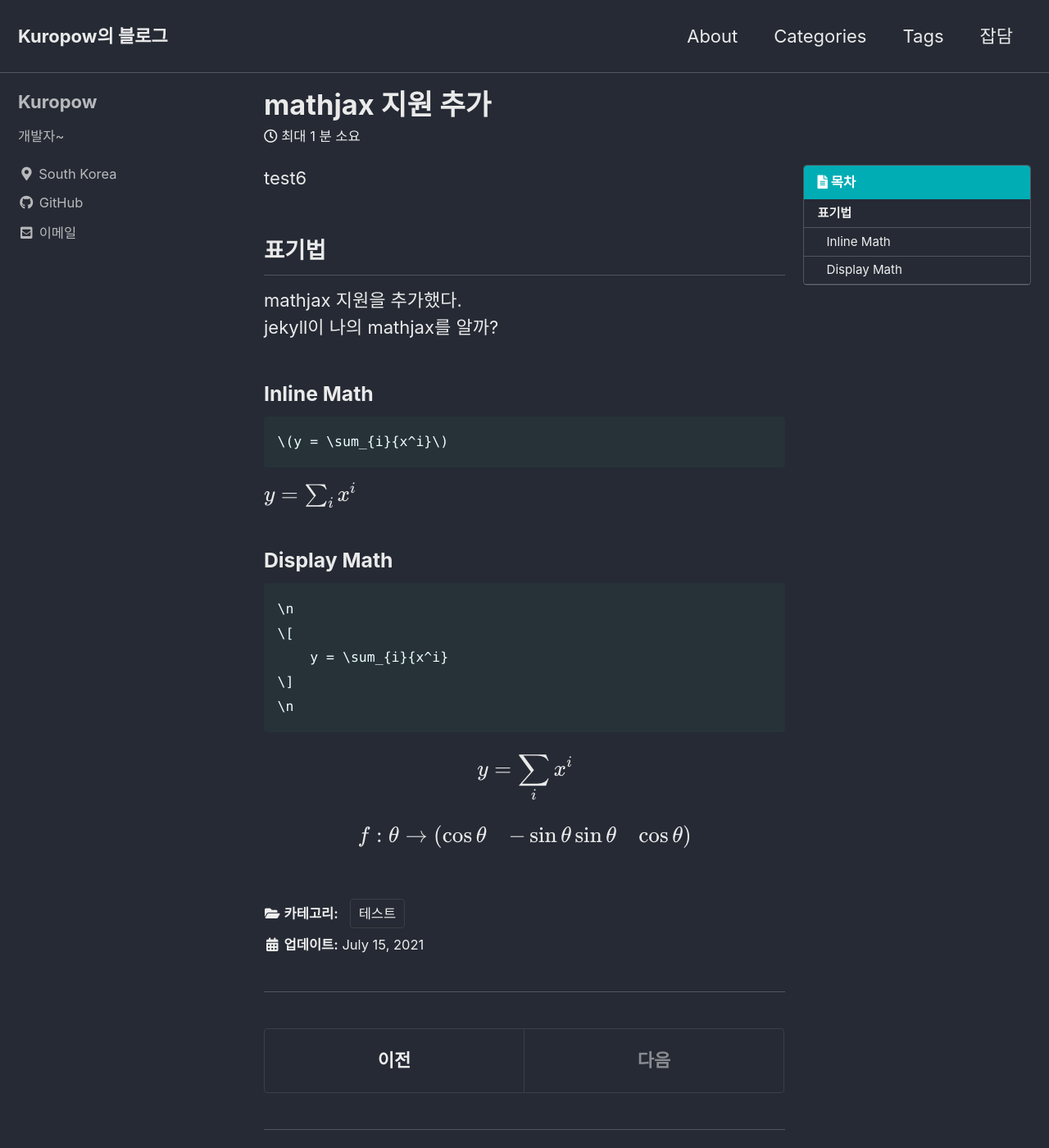
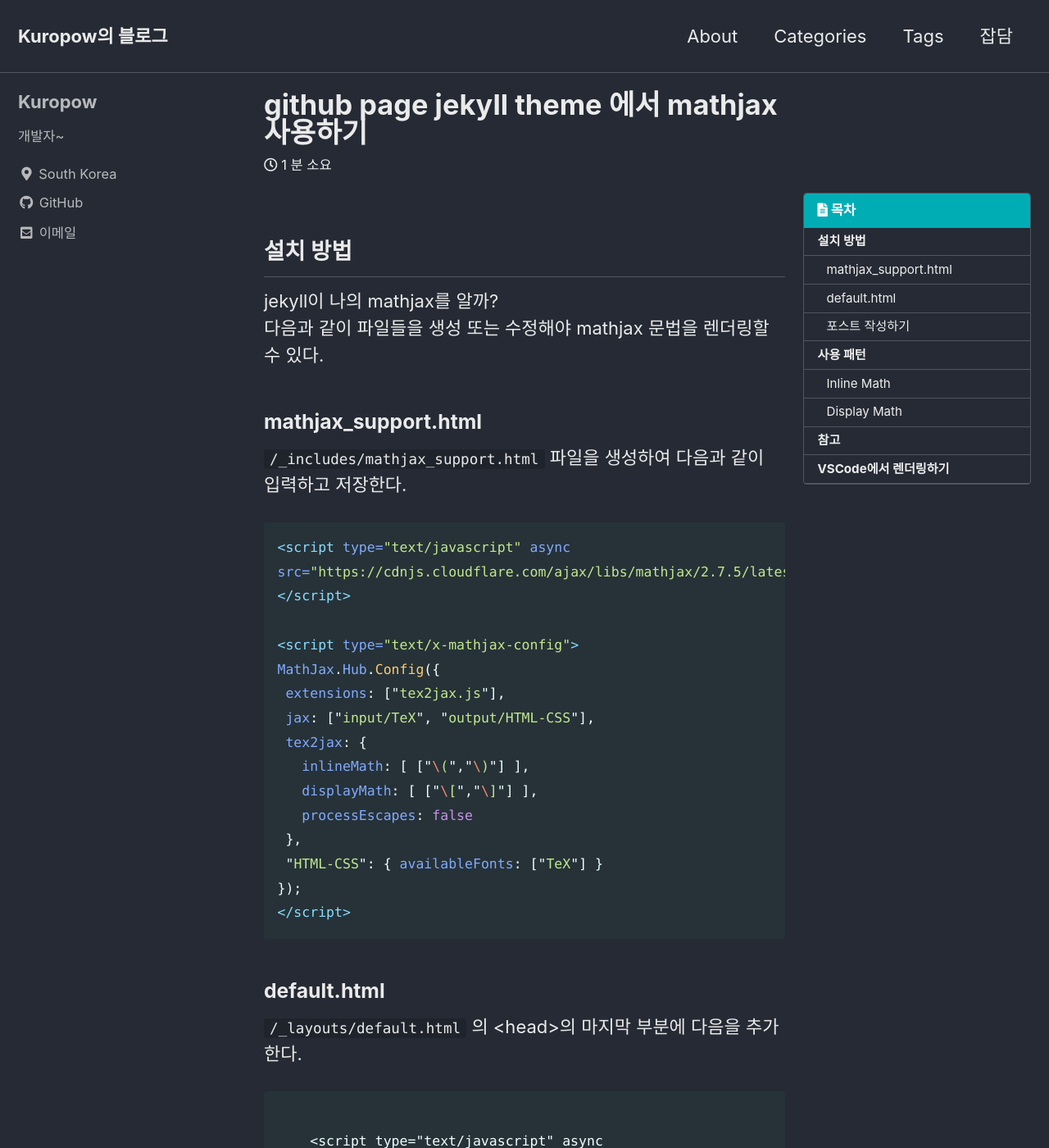
Before and after one commit to kuro11pow2/kuro11pow2.github.io, a Jekyll site: the page built from _posts/2021-07-15-0624.md, in a window 1280 px wide and 1400 px high. Shown: the whole window at 82% size. Built offline with Jekyll 4.4.1, drawn with Linux system fonts in a browser that asks for light colours; cached includes are drawn as plain includes; formulas are drawn with MathJax 3; comment, search, counter and statistics services are not loaded; some of the changed text lies outside the part shown.

Commit message:
포스팅

````diff
--- a/_posts/2021-07-15-0624.md
+++ b/_posts/2021-07-15-0624.md
@@ -1,22 +1,73 @@
 ---
-title:  "mathjax 지원 추가"
-excerpt: "와우"
+title:  "github page jekyll theme 에서 mathjax 사용하기"
+excerpt: "너무 힘들고"
 last_modified_at: '2021-07-15 06:24:00 +0900'
 categories:
-    - 테스트
+    - mathjax
 mathjax: true
 ---
-test6
+## 설치 방법
+jekyll이 나의 mathjax를 알까?\
+다음과 같이 파일들을 생성 또는 수정해야 mathjax 문법을 렌더링할 수 있다.
 
-## 표기법
-mathjax 지원을 추가했다.\
-jekyll이 나의 mathjax를 알까?
+### mathjax_support.html
+```/_includes/mathjax_support.html``` 파일을 생성하여 다음과 같이 입력하고 저장한다.
+```html
+<script type="text/javascript" async
+src="https://cdnjs.cloudflare.com/ajax/libs/mathjax/2.7.5/latest.js?config=TeX-MML-AM_CHTML">
+</script>
 
+<script type="text/x-mathjax-config">
+MathJax.Hub.Config({
+ extensions: ["tex2jax.js"],
+ jax: ["input/TeX", "output/HTML-CSS"],
+ tex2jax: {
+   inlineMath: [ ["\(","\)"] ],
+   displayMath: [ ["\[","\]"] ],
+   processEscapes: false
+ },
+ "HTML-CSS": { availableFonts: ["TeX"] }
+});
+</script>
+```
+
+### default.html
+```/_layouts/default.html``` 의 \<head\>의 마지막 부분에 다음을 추가한다.
+```
+{% if page.mathjax %}
+    {% include mathjax_support.html %}
+{% endif %}
+```
+현재 page에 mathjax라는 이름의 속성이 존재하면 mathjax_support.html을 include 하겠다는 의미이다.
+```html
+<head>
+    {% include head.html %}
+    {% include head/custom.html %}
+    <!-- head의 마지막 부분에 -->
+    {% if page.mathjax %}
+      {% include mathjax_support.html %}
+    {% endif %}
+</head>
+```
+
+### 포스트 작성하기
+이제 mathjax를 적용하고 싶은 post의 yaml block에 mathjax: true를 추가하면 된다.
+```html
+---
+title:  "github page jekyll theme 에서 mathjax 사용하기"
+categories:
+    - mathjax
+<!-- 이렇게 -->
+mathjax: true
+---
+```
+
+## 사용 패턴
 ### Inline Math
 ```
 \(y = \sum_{i}{x^i}\)
 ```
-\(y = \sum_{i}{x^i}\)
+inline 방식은 \(y = \sum_{i}{x^i}\) 문장 속에 들어온다.
 
 ### Display Math
 ```
@@ -26,6 +77,7 @@ jekyll이 나의 mathjax를 알까?
 \]
 \n
 ```
+display 방식은 그 자체로 block이 되어 중앙 정렬된다.
 
 \[
     y = \sum_{i}{x^i}
@@ -38,3 +90,12 @@ jekyll이 나의 mathjax를 알까?
     \sin\theta & \cos\theta \\
     \end{pmatrix}
 \]
+
+
+## 참고
+[tex2jax 전처리 설명](https://docs.mathjax.org/en/v2.7-latest/options/preprocessors/tex2jax.html)\
+[kramdown 이슈](https://github.com/gettalong/kramdown/issues/672)\
+[minimal-mistakes 이슈](https://www.janmeppe.com/blog/How-to-add-mathjax-to-minimal-mistakes/)
+
+## VSCode에서 렌더링하기
+[VSCode markdown extension](https://marketplace.visualstudio.com/items?itemName=goessner.mdmath): delimiters를 brackets로 설정해야 렌더링 된다.
````
